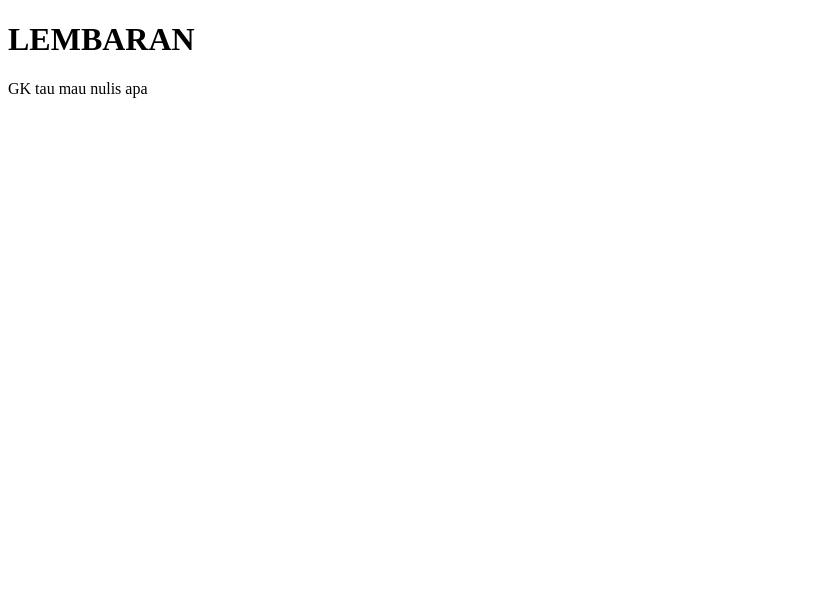
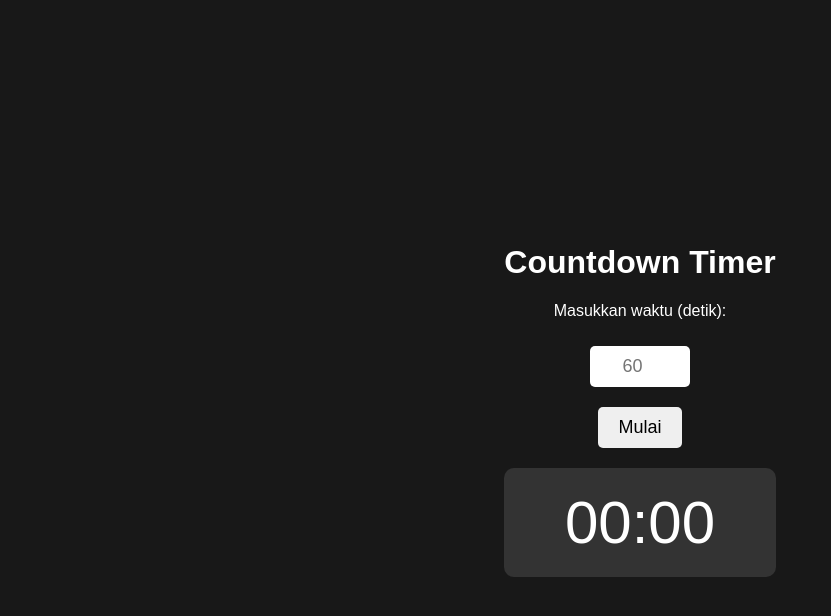
Before and after one commit to 216071-sys/ikhsanTDS, a plain HTML site: page index.html in a window 1280 px wide. Shown: the whole page, without its empty margins (0-831 px from the left). Drawn offline with Linux system fonts and the light colour scheme.

Commit message:
Implement countdown timer in index.html
HITUNGAN MUNDUR

```diff
--- a/index.html
+++ b/index.html
@@ -1,12 +1,106 @@
 <!DOCTYPE html>
-<html>
+<html lang="id">
 <head>
-<title>ISENG ISENG</title>
+    <meta charset="UTF-8">
+    <meta name="viewport" content="width=device-width, initial-scale=1.0">
+    <title>Countdown Timer</title>
+
+    <style>
+        body {
+            font-family: Arial, sans-serif;
+            background: #181818;
+            color: #fff;
+            display: flex;
+            justify-content: center;
+            align-items: center;
+            height: 100vh;
+            margin: 0;
+        }
+
+        .container {
+            text-align: center;
+        }
+
+        #timer {
+            font-size: 60px;
+            margin-top: 20px;
+            background: #333;
+            padding: 20px 40px;
+            border-radius: 10px;
+        }
+
+        button {
+            padding: 10px 20px;
+            margin-top: 20px;
+            font-size: 18px;
+            border: none;
+            border-radius: 5px;
+            cursor: pointer;
+        }
+
+        button:hover {
+            opacity: 0.8;
+        }
+
+        input {
+            width: 80px;
+            padding: 10px;
+            font-size: 18px;
+            text-align: center;
+            border-radius: 5px;
+            border: none;
+            margin-top: 10px;
+        }
+    </style>
 </head>
 <body>
 
-<h1>LEMBARAN</h1>
-<p>GK tau mau nulis apa</p>
+    <div class="container">
+        <h1>Countdown Timer</h1>
+
+        <p>Masukkan waktu (detik):</p>
+        <input type="number" id="inputTime" placeholder="60">
+        <br>
+        <button onclick="startCountdown()">Mulai</button>
+
+        <div id="timer">00:00</div>
+    </div>
+
+    <script>
+        let timer;
+        let countdownTime;
+
+        function startCountdown() {
+            let input = document.getElementById("inputTime").value;
+
+            if (!input || input <= 0) {
+                alert("Masukkan waktu yang benar!");
+                return;
+            }
+
+            countdownTime = parseInt(input);
+
+            clearInterval(timer); // Reset timer sebelumnya
+
+            timer = setInterval(() => {
+                let minutes = Math.floor(countdownTime / 60);
+                let seconds = countdownTime % 60;
+
+                // Format 2 digit
+                minutes = minutes < 10 ? "0" + minutes : minutes;
+                seconds = seconds < 10 ? "0" + seconds : seconds;
+
+                document.getElementById("timer").textContent = `${minutes}:${seconds}`;
+
+                if (countdownTime > 0) {
+                    countdownTime--;
+                } else {
+                    clearInterval(timer);
+                    document.getElementById("timer").textContent = "Waktu Habis!";
+                }
+            }, 1000);
+        }
+    </script>
 
 </body>
 </html>
```
